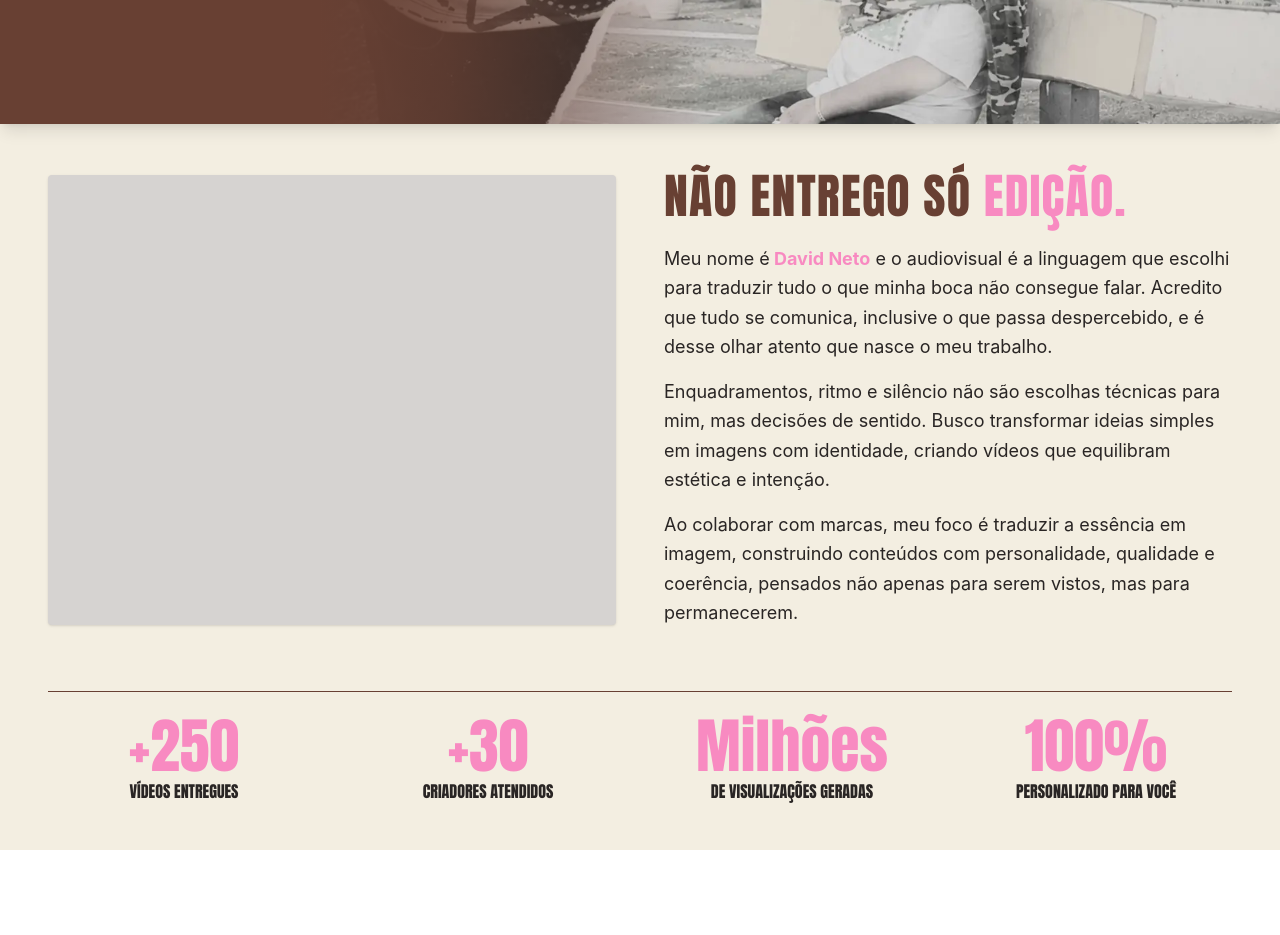
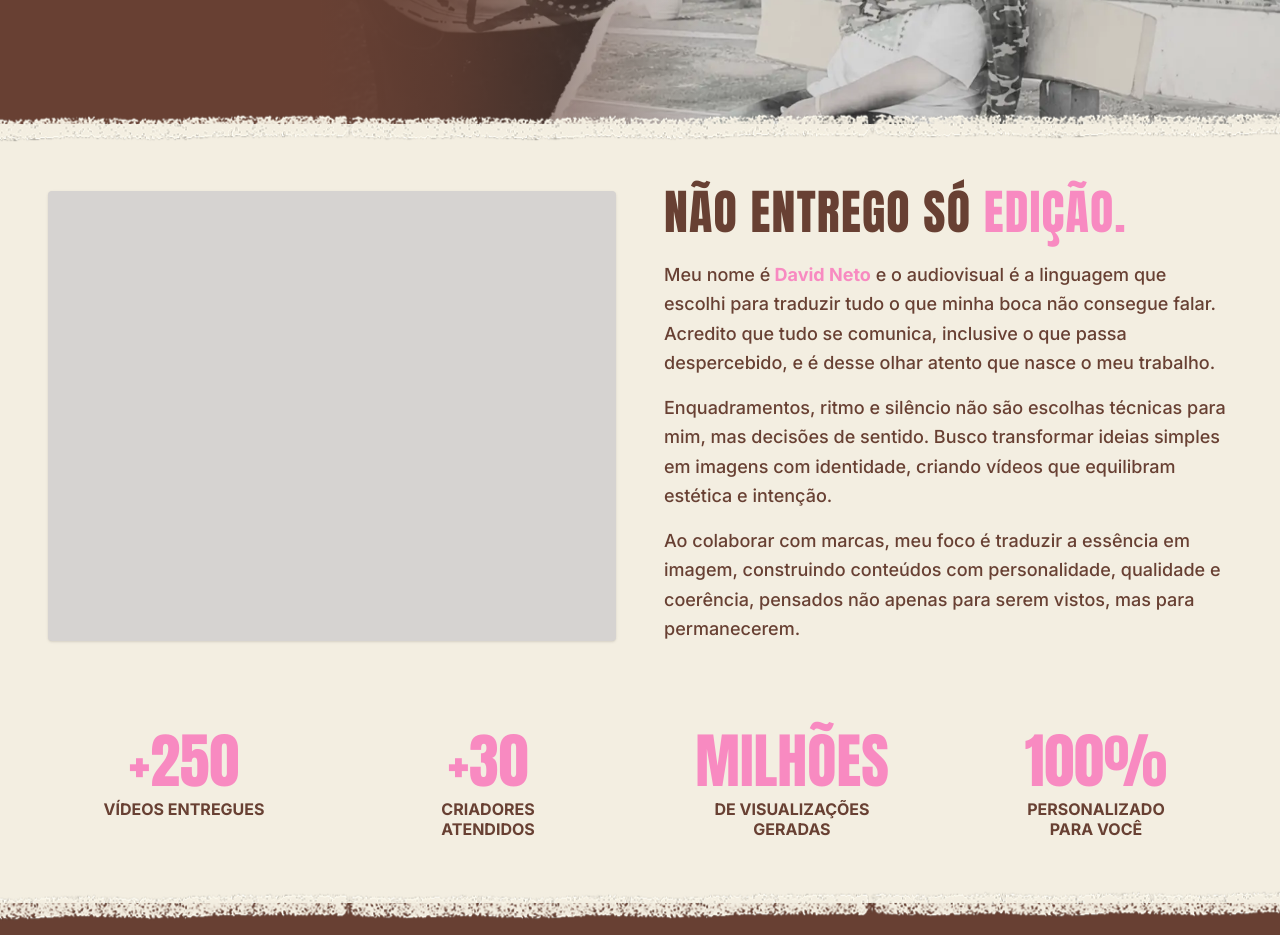
Before and after one commit to npcp-projetos/davidneto, a React (Vite) app in the folder davidneto/: page / in a window 1280 px wide. Shown: the part 440-1375 px from the top of the page. Before the commit the page ends 1290 px from the top, so only its background shows below. Built offline with nearby package versions, Linux system fonts and the light colour scheme.

Commit message:
style: atualiza cores, tipografia e textura da seção About conforme protótipo

```diff
--- a/davidneto/src/components/About.tsx
+++ b/davidneto/src/components/About.tsx
@@ -1,4 +1,5 @@
 // import aboutImage from '../assets/images/about-image.webp';
+import paperTexture from '../assets/images/efeito-papel-rasgado.png';
 
 export default function About() {
   const metrics = [
@@ -9,9 +10,16 @@ export default function About() {
   ];
 
   return (
-    <section>
-      <div className="relative w-full min-h-125 flex items-center justify-start overflow-hidden shadow-lg">
-        <div className="relative z-20 w-full max-w-7xl mx-auto px-4 md:px-12 py-12 space-y-16">
+    <section className="relative w-full bg-off-white">
+      <img
+        src={paperTexture}
+        alt=""
+        aria-hidden="true"
+        className="absolute top-0 left-0 -translate-y-1/2 w-full h-8 md:h-12 object-cover z-30 pointer-events-none select-none"
+      />
+
+      <div className="relative w-full min-h-125 flex items-center justify-start">
+        <div className="relative z-20 w-full max-w-7xl mx-auto px-4 md:px-12 py-16 space-y-16">
 
           <div className="grid grid-cols-1 lg:grid-cols-2 gap-12 items-center">
             <div className="w-full h-80 sm:h-100 lg:h-112.5 bg-stone-300 rounded-sm overflow-hidden shadow-sm">
@@ -27,7 +35,7 @@ export default function About() {
                 Não entrego só <span className="text-pink inline-block">edição.</span>
               </h2>
 
-              <div className="space-y-4 text-stone-800 text-base sm:text-lg leading-relaxed font-sans">
+              <div className="space-y-4 text-brown text-base sm:text-lg leading-relaxed font-inter font-medium">
                 <p>
                   Meu nome é
                   <strong className="text-pink font-bold"> David Neto</strong> e o
@@ -53,13 +61,13 @@ export default function About() {
 
           </div>
 
-          <div className="grid grid-cols-2 lg:grid-cols-4 gap-8 pt-6 border-t border-brown text-center">
+          <div className="grid grid-cols-2 lg:grid-cols-4 gap-8 pt-6 text-center">
             {metrics.map(({ value, label }) => (
               <div key={label} className="flex flex-col items-center">
-                <span className="font-anton text-4xl md:text-6xl text-pink">
+                <span className="font-anton text-4xl md:text-6xl text-pink uppercase">
                   {value}
                 </span>
-                <span className="font-anton uppercase text-stone-800 text-sm sm:text-base mt-1 leading-snug text-balance">
+                <span className="font-inter font-bold uppercase text-brown text-sm sm:text-base mt-2 leading-tight max-w-[15ch] text-balance">
                   {label}
                 </span>
               </div>
@@ -68,6 +76,15 @@ export default function About() {
 
         </div>
       </div>
+
+      <div className="relative w-full h-8 bg-brown">
+        <img
+          src={paperTexture}
+          alt=""
+          aria-hidden="true"
+          className="absolute top-0 left-0 -translate-y-1/2 w-full h-8 md:h-12 object-cover z-30 pointer-events-none select-none"
+        />
+      </div>
     </section>
   );
 }
```
Also changed, not shown: davidneto/public/efeito-papel-rasgado.png (added), davidneto/src/assets/images/efeito-papel-rasgado.png (added).
